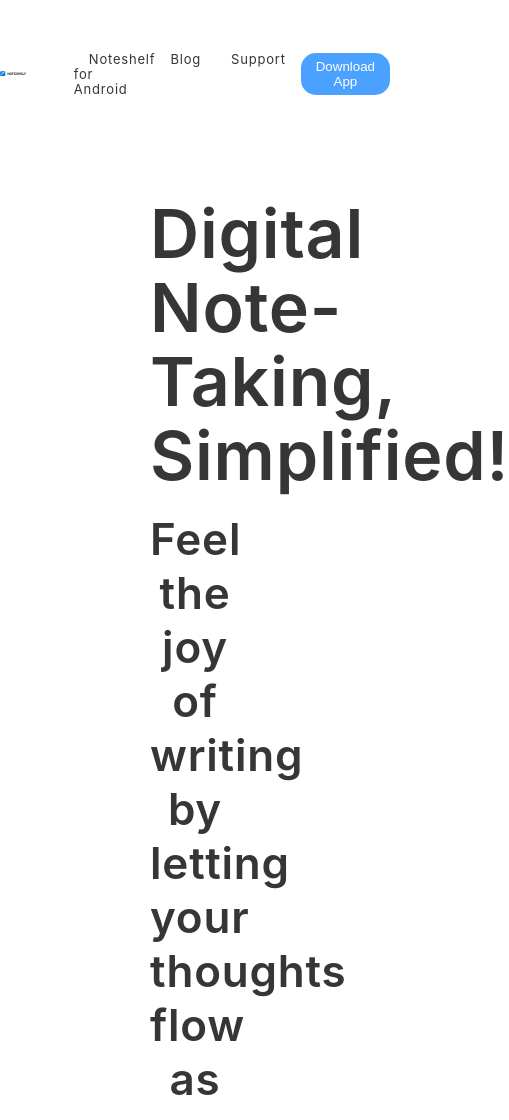
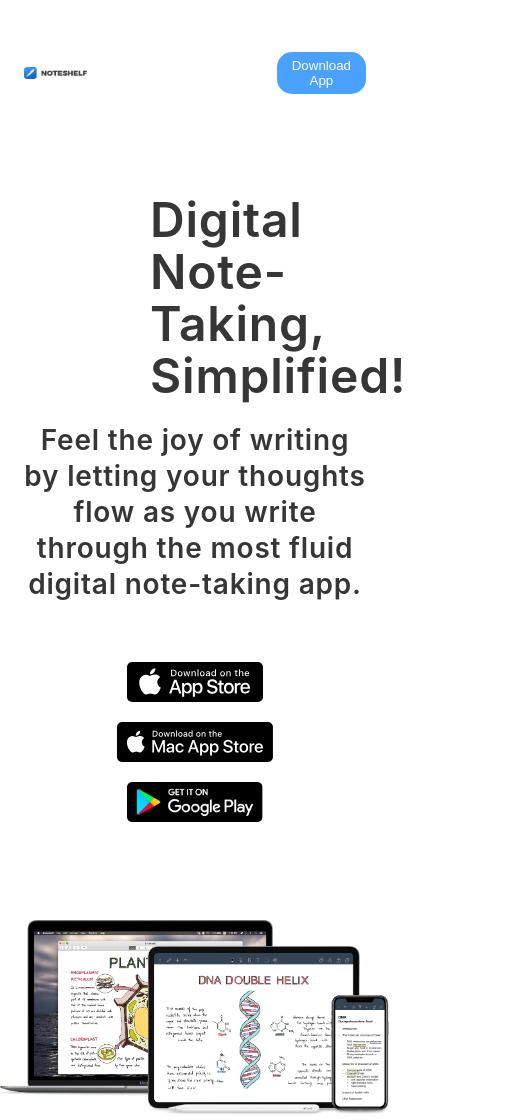
Before and after one commit to levxyca/noteshelf, a plain HTML site: page index.html in a window 390 px wide. Shown: the top 1120 px of the page, 509 px wide, since content can reach past the window. Drawn offline with Linux system fonts and the light colour scheme.

Commit message:
:iphone: mobile

```diff
--- a/css/style.css
+++ b/css/style.css
@@ -57,10 +57,10 @@ body {
 }
 
 .content__subtitle {
-    font-size: 44px;
-    line-height: 54px;
-    font-weight: 600;
-    margin: 20px 150px 50px 150px;
+  font-size: 44px;
+  line-height: 54px;
+  font-weight: 600;
+  margin: 20px 150px 50px 150px;
 }
 
 .download {
@@ -76,3 +76,40 @@ body {
   max-width: 100%;
   margin-top: 88px;
 }
+
+@media (max-width: 768px) {
+  .header {
+    padding-top: 2rem;
+    margin: 20px 24px 0 24px;
+  }
+
+  .header__logo-img {
+    max-width: 25%;
+  }
+
+  .header__menu {
+    display: none;
+  }
+
+  .content__title {
+    font-size: 48px;
+    line-height: 52px;
+  }
+
+  .content__subtitle {
+    font-size: 28px;
+    line-height: 36px;
+    margin: 20px 20px 50px 20px;
+  }
+
+  .download {
+    display: flex;
+    flex-direction: column;
+    align-items: center;
+  }
+
+  .download__img {
+    display: block;
+    margin: 10px;
+  }
+}
```
